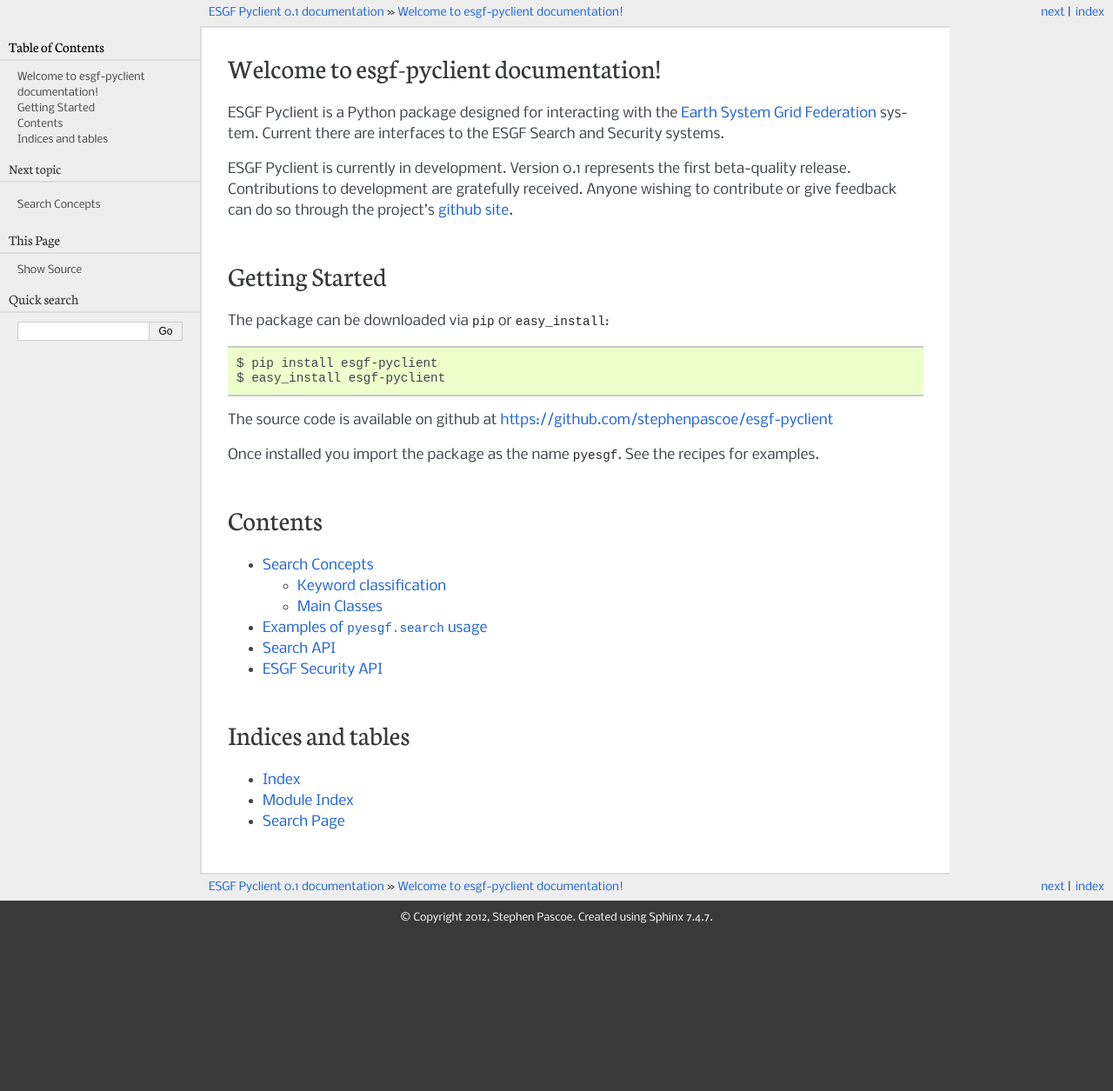
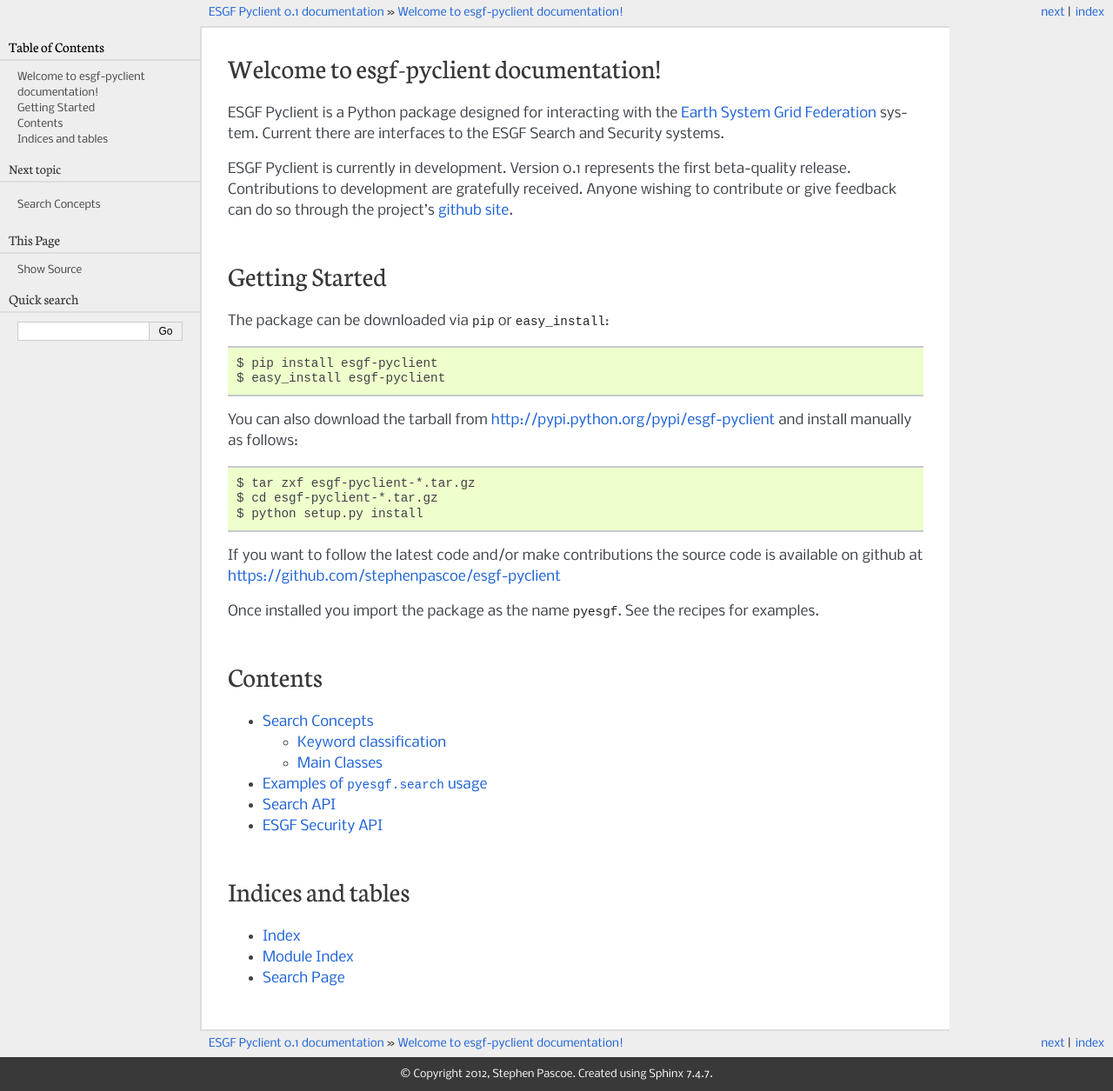
Before and after one commit to ESGF/esgf-pyclient, a Sphinx documentation site: the page built from docs/index.rst, in a window 1280 px wide. Shown: the whole page at 87% size. Built offline with Sphinx 7.4.7, drawn with Linux system fonts in a browser that asks for light colours; the version number is read from the project's files by our own code; before the commit the page ends 1075 px from its top, so only the background shows below that.

Commit message:
Added explanation of how to install without pip/easy_install.

```diff
--- a/docs/index.rst
+++ b/docs/index.rst
@@ -22,7 +22,13 @@ The package can be downloaded via ``pip`` or ``easy_install``::
   $ pip install esgf-pyclient
   $ easy_install esgf-pyclient
 
-The source code is available on github at https://github.com/stephenpascoe/esgf-pyclient
+You can also download the tarball from http://pypi.python.org/pypi/esgf-pyclient and install manually as follows::
+
+  $ tar zxf esgf-pyclient-*.tar.gz
+  $ cd esgf-pyclient-*.tar.gz
+  $ python setup.py install
+
+If you want to follow the latest code and/or make contributions the source code is available on github at https://github.com/stephenpascoe/esgf-pyclient
 
 Once installed you import the package as the name ``pyesgf``.  See the recipes for examples.
 
```
